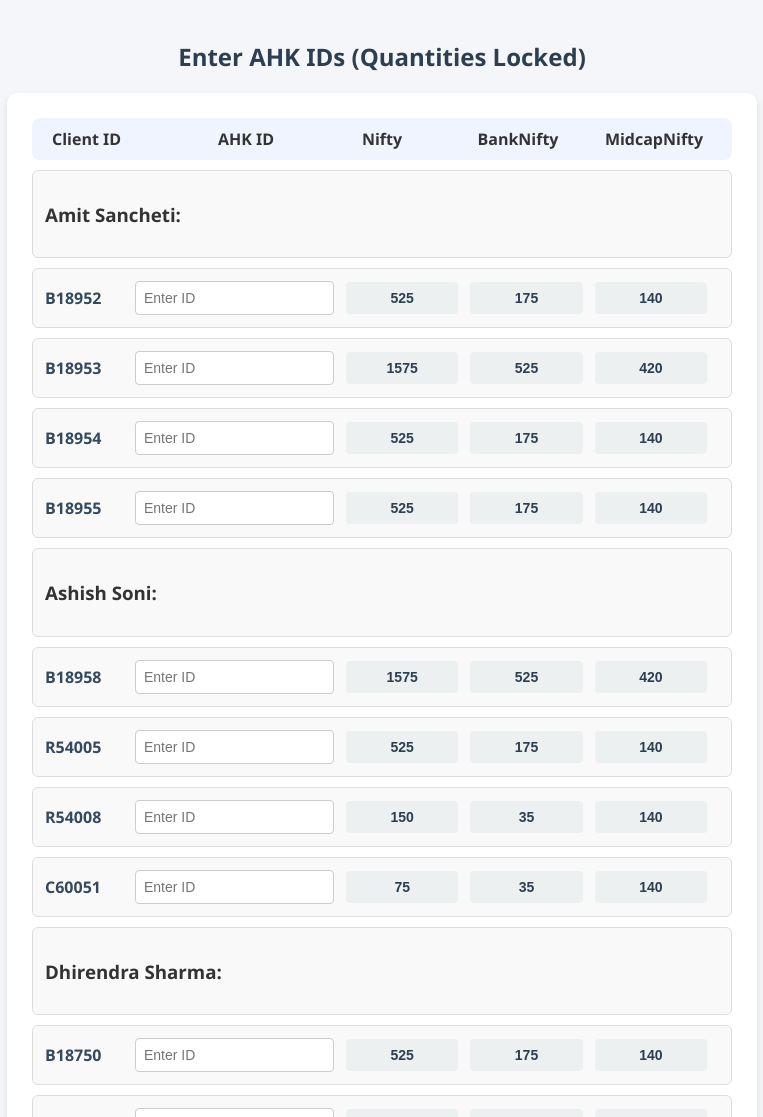
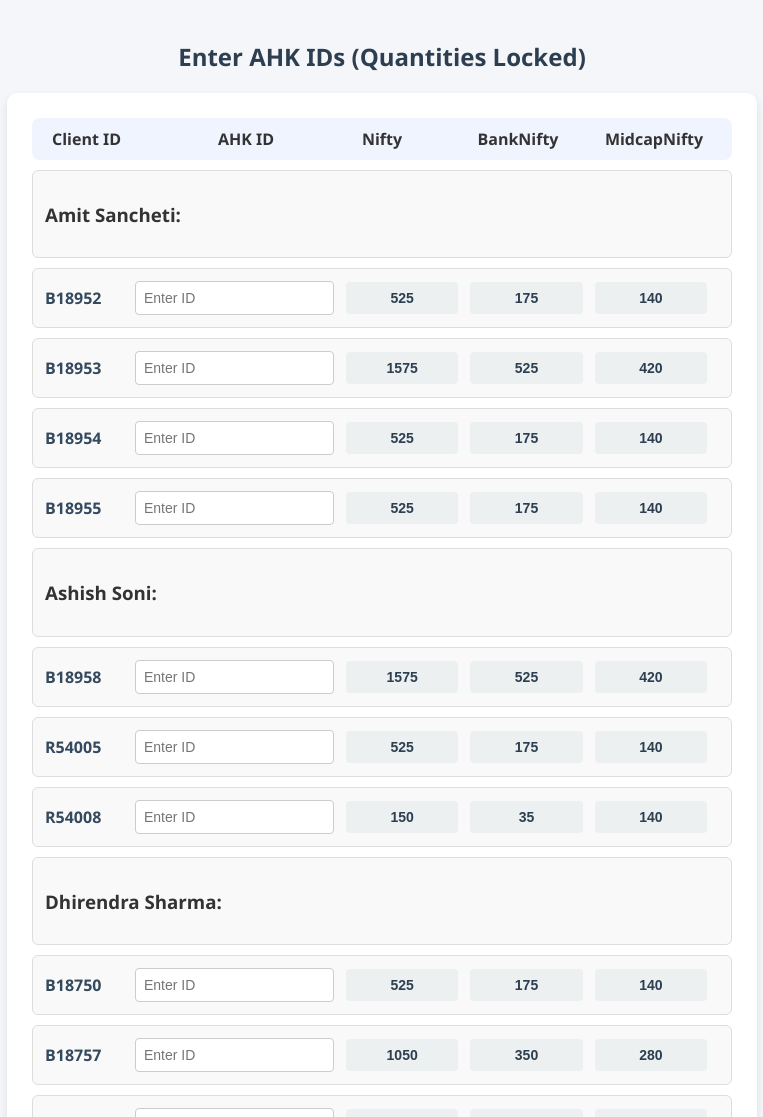
Before and after one commit to Vinay0012/ahk-web, a website: page Public/index.html in a window 1280 px wide. Shown: the top 1117 px of the page, without its empty margins (258-1021 px from the left). Drawn offline with Linux system fonts and the light colour scheme.

Commit message:
Update index.html

```diff
--- a/Public/index.html
+++ b/Public/index.html
@@ -167,7 +167,6 @@
       <div class="client"><label>B18958</label><input type="text" name="client5" placeholder="Enter ID"><input type="text" value="1575" readonly><input type="text" value="525" readonly><input type="text" value="420" readonly></div>
       <div class="client"><label>R54005</label><input type="text" name="client6" placeholder="Enter ID"><input type="text" value="525" readonly><input type="text" value="175" readonly><input type="text" value="140" readonly></div>
       <div class="client"><label>R54008</label><input type="text" name="client7" placeholder="Enter ID"><input type="text" value="150" readonly><input type="text" value="35" readonly><input type="text" value="140" readonly></div>
-      <div class="client"><label>C60051</label><input type="text" name="client8" placeholder="Enter ID"><input type="text" value="75" readonly><input type="text" value="35" readonly><input type="text" value="140" readonly></div>
       <div class="client"><h3>Dhirendra Sharma:</h3></div>
       <div class="client"><label>B18750</label><input type="text" name="client9" placeholder="Enter ID"><input type="text" value="525" readonly><input type="text" value="175" readonly><input type="text" value="140" readonly></div>
       <div class="client"><label>B18757</label><input type="text" name="client10" placeholder="Enter ID"><input type="text" value="1050" readonly><input type="text" value="350" readonly><input type="text" value="280" readonly></div>
```
